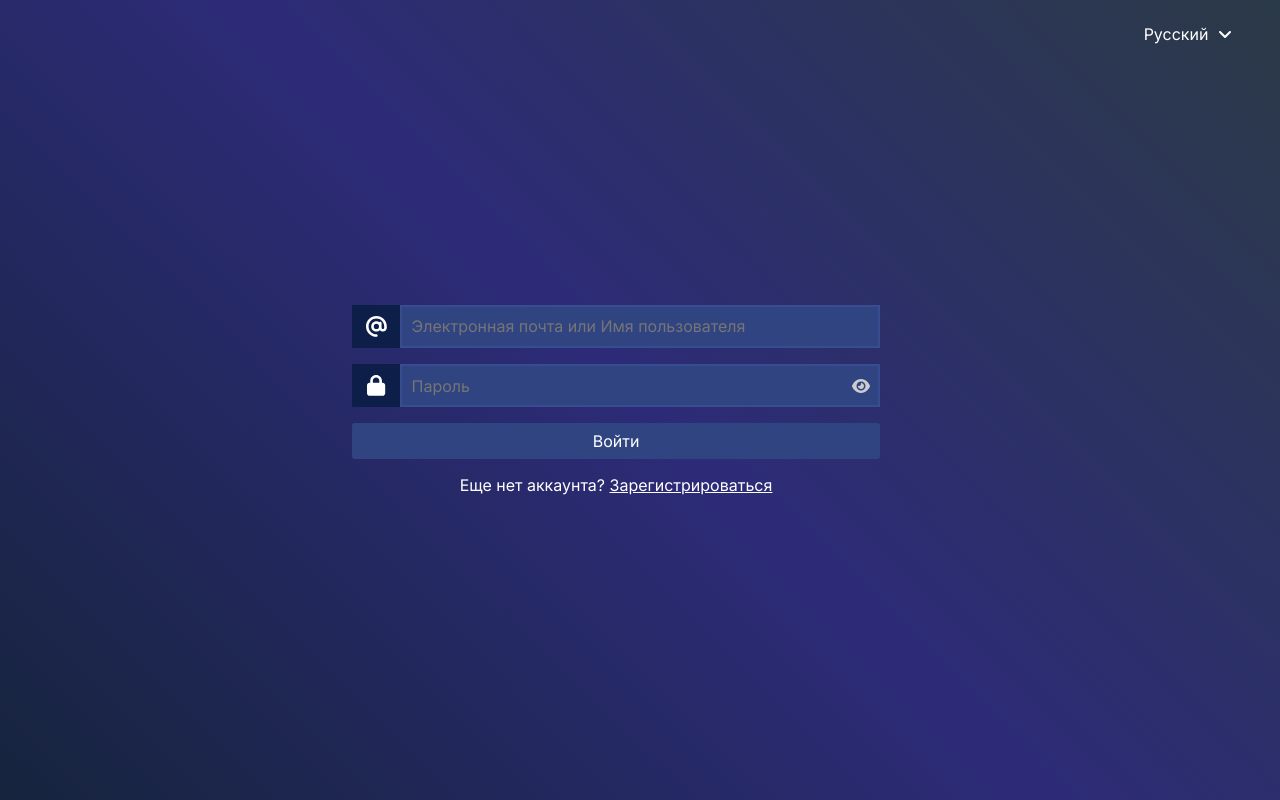
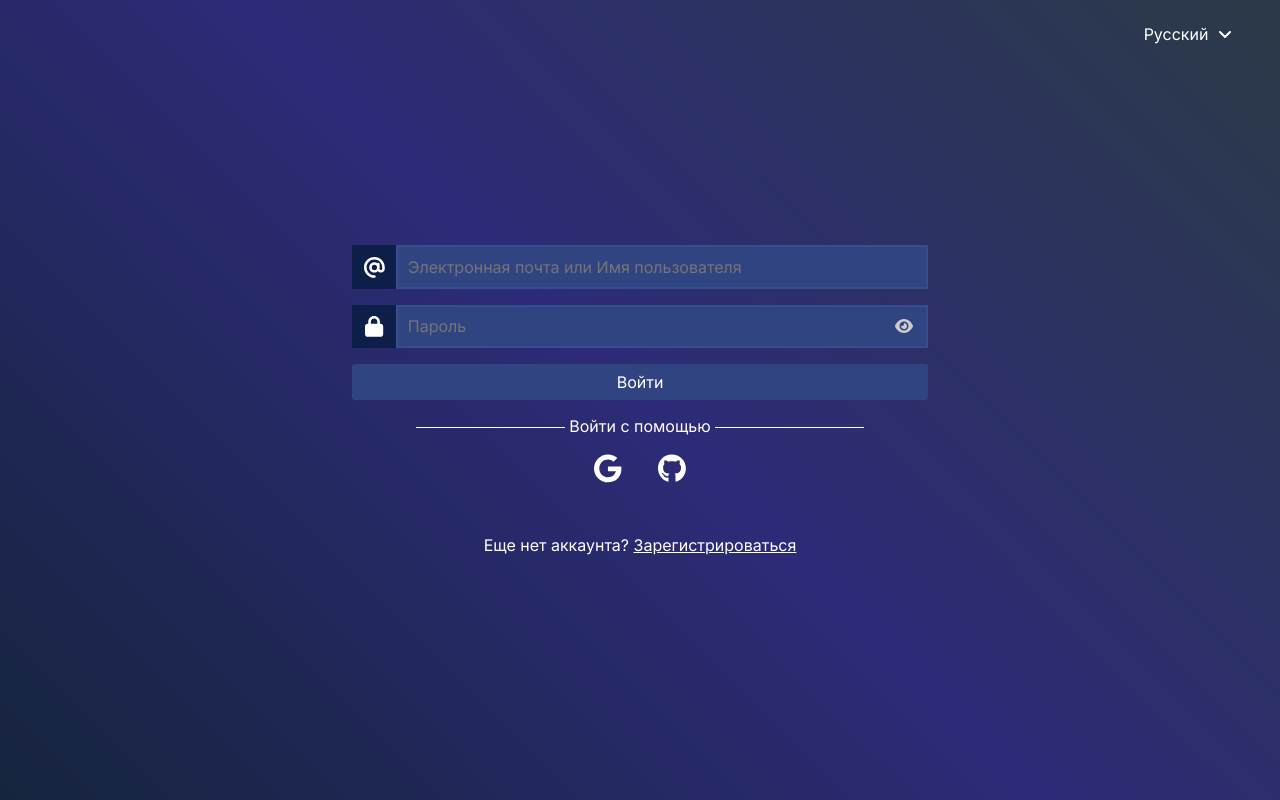
Before and after one commit to Concrete-solvents/concrete-solvents-frontend, a React app: page /login in a window 1280 px wide. Built offline with nearby package versions, Linux system fonts and the light colour scheme.

Commit message:
Add SignInWith component

```diff
--- /dev/null
+++ b/src/components/SignInWith/SignInWith.tsx
@@ -0,0 +1,34 @@
+// Libraries
+import { faGithub, faGoogle } from '@fortawesome/free-brands-svg-icons';
+import { FontAwesomeIcon } from '@fortawesome/react-fontawesome';
+import React, { FC } from 'react';
+import { useTranslation } from 'react-i18next';
+
+// Interfaces
+import { ChildrenNever } from '@Interfaces/childrenNever.interface';
+
+// Components
+import { Button } from '@Components/Button/Button';
+
+// Styles
+import styles from './signInWith.module.css';
+
+const SignInWith: FC<ChildrenNever> = () => {
+  const { t: translate } = useTranslation('signInWith');
+
+  return (
+    <section className={styles.container}>
+      <p className={styles.loginWith}>{translate('signInWith')}</p>
+      <section className={styles.loginWithContainer}>
+        <Button className={styles.loginWithButton} aria-label={translate('signInWithGoogle')}>
+          <FontAwesomeIcon icon={faGoogle} />
+        </Button>
+        <Button className={styles.loginWithButton} aria-label={translate('signInWithGithub')}>
+          <FontAwesomeIcon icon={faGithub} />
+        </Button>
+      </section>
+    </section>
+  );
+};
+
+export { SignInWith };
--- /dev/null
+++ b/src/components/SignInWith/signInWith.module.css
@@ -0,0 +1,55 @@
+.container {
+  display: flex;
+  align-items: center;
+  flex-direction: column;
+
+  width: 100%;
+}
+
+.loginWith {
+  margin-top: 1rem;
+
+  color: white;
+}
+
+.loginWith::after {
+  display: inline-block;
+
+  width: 100%;
+  height: 0.5em;
+  margin-right: -100%;
+  margin-left: 4px;
+
+  content: '';
+  vertical-align: bottom;
+
+  border-top: 1px solid #fff;
+}
+
+.loginWith::before {
+  display: inline-block;
+
+  width: 100%;
+  height: 0.5em;
+  margin-right: 4px;
+  margin-left: -100%;
+
+  content: '';
+  vertical-align: bottom;
+
+  border-top: 1px solid #fff;
+}
+
+.loginWithButton {
+  background-color: transparent !important;
+
+  font-size: 1.8rem !important;
+}
+
+.loginWithContainer {
+  display: flex;
+  justify-content: space-around;
+
+  width: 8rem;
+  margin-top: 1rem;
+}
--- /dev/null
+++ b/src/components/SignInWith/translations/en/signInWithTranslationEn.json
@@ -0,0 +1,5 @@
+{
+  "signInWith": "Sign in with",
+  "signInWithGoogle": "Sign in with google",
+  "signInWithGithub": "Sign in with github"
+}
--- /dev/null
+++ b/src/components/SignInWith/translations/ru/signInWithTranslationRu.json
@@ -0,0 +1,5 @@
+{
+  "signInWith": "Войти с помощью",
+  "signInWithGoogle": "Войти с помощью google",
+  "signInWithGithub": "Войти с помощью github"
+}
--- a/src/features/i18n/index.ts
+++ b/src/features/i18n/index.ts
@@ -9,11 +9,13 @@ import { Language } from '@Enums/language.enum';
 import registrationTranslationRu from '@Pages/registration/translations/ru/registrationTranslationRu.json';
 import welcomeTranslationRu from '@Pages/welcome/translations/ru/welcomeTranslationRu.json';
 import loginTranslationRu from '@Pages/login/translations/ru/loginTranslationRu.json';
+import signInTranslationRu from '@Components/SignInWith/translations/ru/signInWithTranslationRu.json';
 
 // En
 import registrationTranslationEn from '@Pages/registration/translations/en/registrationTranslationEn.json';
 import welcomeTranslationEn from '@Pages/welcome/translations/en/welcomeTranslationEn.json';
 import loginTranslationEu from '@Pages/login/translations/en/loginTranslationEn.json';
+import signInTranslationEn from '@Components/SignInWith/translations/en/signInWithTranslationEn.json';
 
 i18n.use(initReactI18next).init({
   fallbackLng: Language.English,
@@ -30,11 +32,13 @@ i18n.use(initReactI18next).init({
       registration: registrationTranslationEn,
       login: loginTranslationEu,
       welcome: welcomeTranslationEn,
+      signInWith: signInTranslationEn,
     },
     [Language.Russian]: {
       registration: registrationTranslationRu,
       welcome: welcomeTranslationRu,
       login: loginTranslationRu,
+      signInWith: signInTranslationRu,
     },
   },
 });
--- a/src/pages/login/Login.tsx
+++ b/src/pages/login/Login.tsx
@@ -18,6 +18,7 @@ import { FormErrors } from '@Enums/formErrors.enum';
 // Components
 import { Button } from '@Components/Button/Button';
 import { SelectLanguage } from '@Components/SelectLanguage/SelectLanguage';
+import { SignInWith } from '@Components/SignInWith/SignInWith';
 
 // Styles
 import styles from './login.module.css';
@@ -87,6 +88,7 @@ const Login: FC<ChildrenNever> = () => {
           <Button className={styles.login} type="submit">
             {translate('signIn')}
           </Button>
+          <SignInWith />
           <p className={styles.noAccountYet}>
             {translate('noAccountYet')} <Link to={'/registration'}>{translate('signUp')}</Link>
           </p>
--- a/src/pages/login/login.module.css
+++ b/src/pages/login/login.module.css
@@ -31,7 +31,7 @@
 }
 
 .input {
-  width: 30rem;
+  width: 100%;
   margin-bottom: 1rem;
   padding: 0.6rem;
 
@@ -52,7 +52,7 @@
 
 .changePasswordVisibility {
   position: absolute;
-  right: 3.7rem;
+  right: 1rem;
 
   display: flex;
   align-items: center;
@@ -67,8 +67,8 @@
 }
 
 .noAccountYet {
-  width: 33rem;
-  margin-top: 1rem;
+  width: 100%;
+  margin-top: 3rem;
 
   text-align: center;
 }
@@ -86,7 +86,6 @@
 }
 
 .login {
-  width: 33rem;
   padding: 0.5rem;
 
   background-color: var(--blueInputAndButton);
--- a/src/pages/welcome/Welcome.tsx
+++ b/src/pages/welcome/Welcome.tsx
@@ -3,8 +3,6 @@ import React from 'react';
 import { FC } from 'react';
 import { useTranslation } from 'react-i18next';
 import { useNavigate } from 'react-router-dom';
-import { FontAwesomeIcon } from '@fortawesome/react-fontawesome';
-import { faGithub, faGoogle } from '@fortawesome/free-brands-svg-icons';
 
 // Interfaces
 import { ChildrenNever } from '@Interfaces/childrenNever.interface';
@@ -12,6 +10,7 @@ import { ChildrenNever } from '@Interfaces/childrenNever.interface';
 // Components
 import { Button } from '@Components/Button/Button';
 import { SelectLanguage } from '@Components/SelectLanguage/SelectLanguage';
+import { SignInWith } from '@Components/SignInWith/SignInWith';
 
 // Styles
 import styles from './welcome.module.css';
@@ -36,15 +35,7 @@ const Welcome: FC<ChildrenNever> = () => {
       <section className={styles.buttons}>
         <Button className={styles.login} onClick={goToLoginPage}>{translate('signIn')}</Button>
         <Button className={styles.registration} onClick={goToRegistrationPage}>{translate('signUp')}</Button>
-        <p className={styles.loginWith}>{translate('signInWith')}</p>
-        <section className={styles.loginWithContainer}>
-          <Button className={styles.loginWithButton} aria-label={translate('signInWithGoogle')}>
-            <FontAwesomeIcon icon={faGoogle} />
-          </Button>
-          <Button className={styles.loginWithButton} aria-label={translate('signInWithGithub')}>
-            <FontAwesomeIcon icon={faGithub} />
-          </Button>
-        </section>
+        <SignInWith />
       </section>
     </div>
   );
--- a/src/pages/welcome/translations/en/welcomeTranslationEn.json
+++ b/src/pages/welcome/translations/en/welcomeTranslationEn.json
@@ -1,7 +1,4 @@
 {
   "signUp": "Sign up",
-  "signIn": "Sign in",
-  "signInWith": "Sign in with",
-  "signInWithGoogle": "Sign in with google",
-  "signInWithGithub": "Sign in with github"
+  "signIn": "Sign in"
 }
--- a/src/pages/welcome/translations/ru/welcomeTranslationRu.json
+++ b/src/pages/welcome/translations/ru/welcomeTranslationRu.json
@@ -1,7 +1,4 @@
 {
   "signUp": "Зарегистрироваться",
-  "signIn": "Войти",
-  "signInWith": "Войти с помощью",
-  "signInWithGoogle": "Войти с помощью google",
-  "signInWithGithub": "Войти с помощью github"
+  "signIn": "Войти"
 }
--- a/src/pages/welcome/welcome.module.css
+++ b/src/pages/welcome/welcome.module.css
@@ -37,51 +37,3 @@
 
   font-weight: 100;
 }
-
-.loginWith {
-  margin-top: 1rem;
-
-  color: white;
-}
-
-.loginWith::after {
-  display: inline-block;
-
-  width: 100%;
-  height: 0.5em;
-  margin-right: -100%;
-  margin-left: 4px;
-
-  content: '';
-  vertical-align: bottom;
-
-  border-top: 1px solid #fff;
-}
-
-.loginWith::before {
-  display: inline-block;
-
-  width: 100%;
-  height: 0.5em;
-  margin-right: 4px;
-  margin-left: -100%;
-
-  content: '';
-  vertical-align: bottom;
-
-  border-top: 1px solid #fff;
-}
-
-.loginWithButton {
-  background-color: transparent !important;
-
-  font-size: 1.8rem !important;
-}
-
-.loginWithContainer {
-  display: flex;
-  justify-content: space-around;
-
-  width: 8rem;
-  margin-top: 1rem;
-}
```
